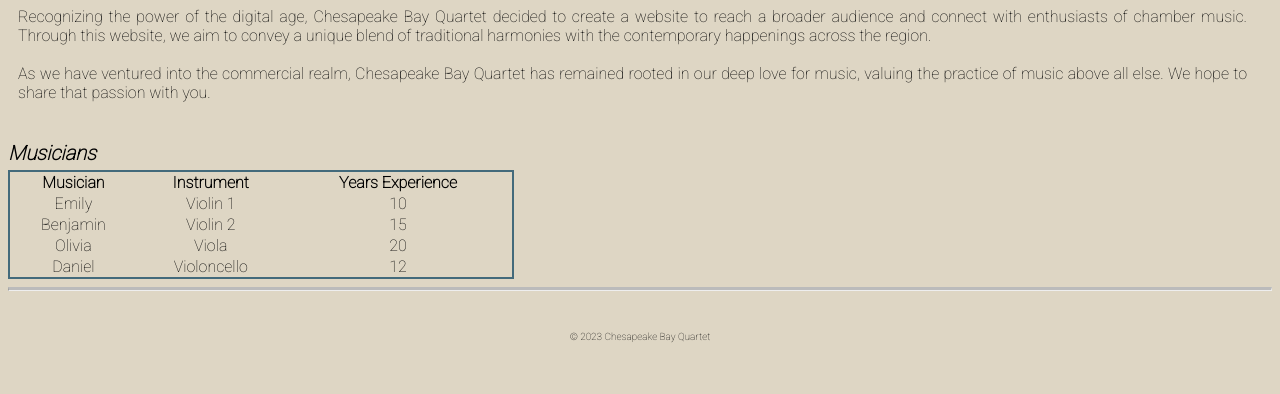
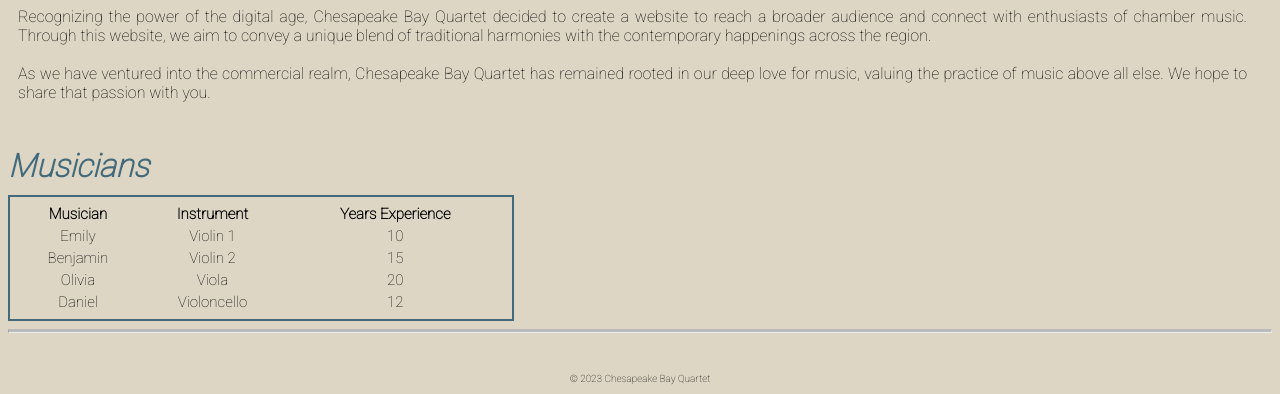
Before and after one commit to jmkeusch/cs120, a PHP site: page /proj1/about.html in a window 1280 px wide. Shown: the part 1022-1416 px from the top of the page. Before the commit the page ends 1365 px from the top, so only its background shows below. Run offline with PHP 8.4, Linux system fonts and the light colour scheme; some web fonts are replaced.

Commit message:
table updates

```diff
--- a/proj1/about.html
+++ b/proj1/about.html
@@ -53,12 +53,12 @@
   </div>
   <br>
   <div style="overflow-x:auto;">
-    <h3><em>Musicians</em></h3>
+    <h2><em>Musicians</em></h2>
     <table>
       <tr>
-        <th>Musician</th>
-        <th>Instrument</th>
-        <th>Years Experience</th>
+        <th><strong>Musician</strong></th>
+        <th><strong>Instrument</strong></th>
+        <th><strong>Years Experience</strong></th>
       </tr>
       <tr>
         <td>Emily</td>
--- a/proj1/style.css
+++ b/proj1/style.css
@@ -162,10 +162,10 @@ button:hover {
 
 table {
   border: 2px solid;
-  border-collapse: collapse;
   border-color: #436A7B;
   width:40%;
   padding: 5px;
+  font-size: 15px;
   text-align: center;
   float:left;
 }
```
